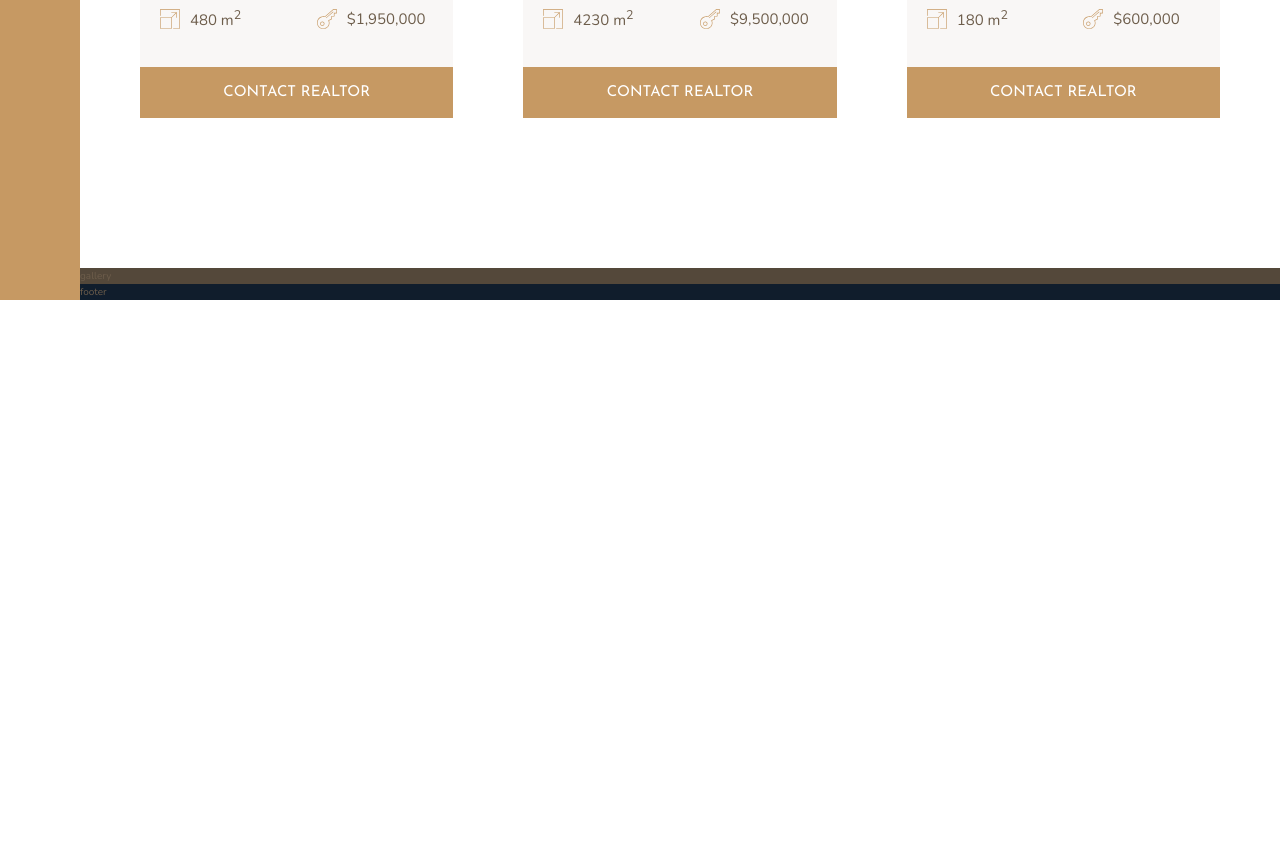
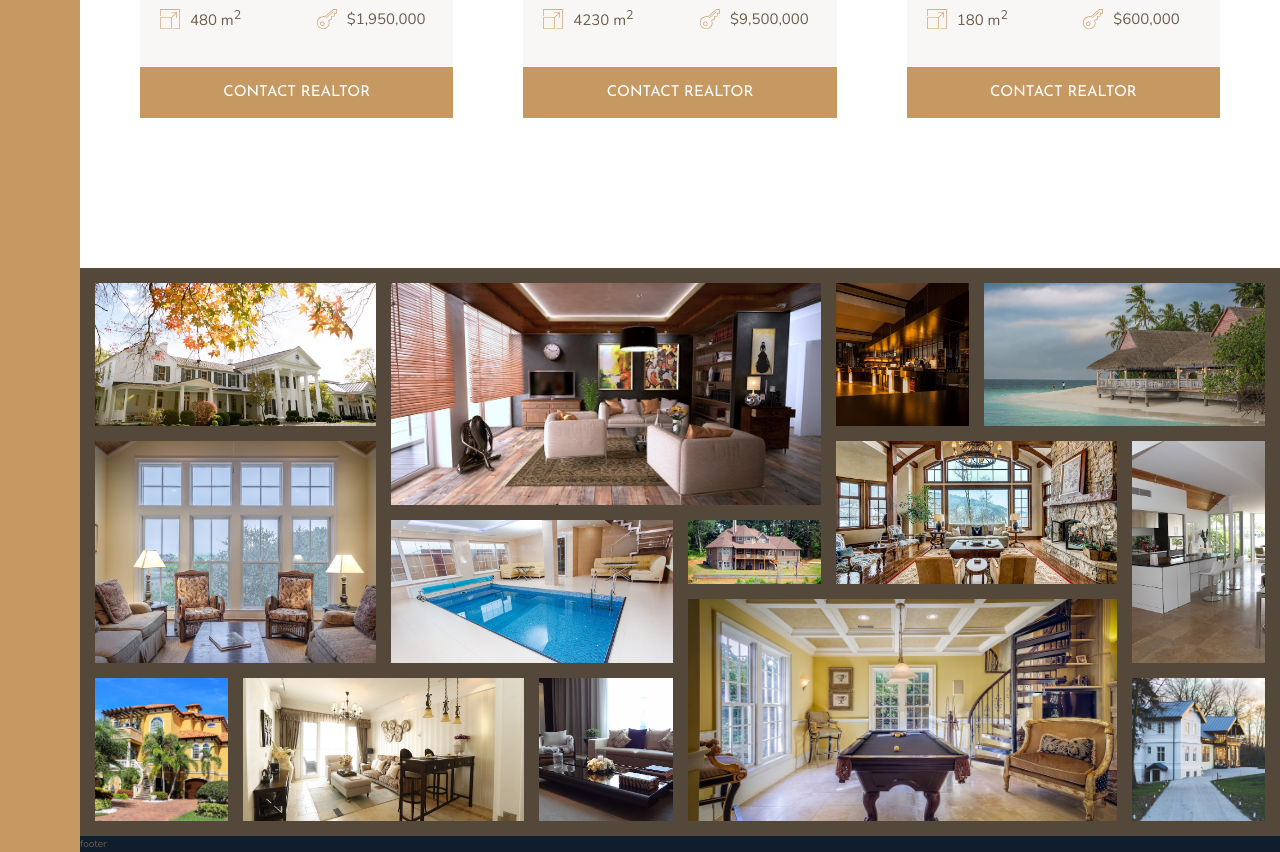
Before and after one commit to ryan258/proto--real-estate-agency, a website: page index.html in a window 1280 px wide. Shown: the part 2804-3656 px from the top of the page. Before the commit the page ends 3104 px from the top, so only its background shows below. Drawn offline with nearby package versions, Linux system fonts and the light colour scheme.

Commit message:
Create images gallery section.

```diff
--- a/index.html
+++ b/index.html
@@ -273,7 +273,25 @@
         <button class="btn home__btn">Contact realtor</button>
       </div>
     </section>
-    <section class="gallery">gallery</section>
+    <section class="gallery">
+      <!-- complex emmet code
+      (figure.gallery__item.gallery__item--$>img.gallery__img[src="img/gal-$.jpeg"][alt="Gallery image $"])*14
+      -->
+      <figure class="gallery__item gallery__item--1"><img src="img/gal-1.jpeg" alt="Gallery image 1" class="gallery__img" /></figure>
+      <figure class="gallery__item gallery__item--2"><img src="img/gal-2.jpeg" alt="Gallery image 2" class="gallery__img" /></figure>
+      <figure class="gallery__item gallery__item--3"><img src="img/gal-3.jpeg" alt="Gallery image 3" class="gallery__img" /></figure>
+      <figure class="gallery__item gallery__item--4"><img src="img/gal-4.jpeg" alt="Gallery image 4" class="gallery__img" /></figure>
+      <figure class="gallery__item gallery__item--5"><img src="img/gal-5.jpeg" alt="Gallery image 5" class="gallery__img" /></figure>
+      <figure class="gallery__item gallery__item--6"><img src="img/gal-6.jpeg" alt="Gallery image 6" class="gallery__img" /></figure>
+      <figure class="gallery__item gallery__item--7"><img src="img/gal-7.jpeg" alt="Gallery image 7" class="gallery__img" /></figure>
+      <figure class="gallery__item gallery__item--8"><img src="img/gal-8.jpeg" alt="Gallery image 8" class="gallery__img" /></figure>
+      <figure class="gallery__item gallery__item--9"><img src="img/gal-9.jpeg" alt="Gallery image 9" class="gallery__img" /></figure>
+      <figure class="gallery__item gallery__item--10"><img src="img/gal-10.jpeg" alt="Gallery image 10" class="gallery__img" /></figure>
+      <figure class="gallery__item gallery__item--11"><img src="img/gal-11.jpeg" alt="Gallery image 11" class="gallery__img" /></figure>
+      <figure class="gallery__item gallery__item--12"><img src="img/gal-12.jpeg" alt="Gallery image 12" class="gallery__img" /></figure>
+      <figure class="gallery__item gallery__item--13"><img src="img/gal-13.jpeg" alt="Gallery image 13" class="gallery__img" /></figure>
+      <figure class="gallery__item gallery__item--14"><img src="img/gal-14.jpeg" alt="Gallery image 14" class="gallery__img" /></figure>
+    </section>
     <footer class="footer">footer</footer>
   </body>
 </html>
--- a/sass/_gallery.scss
+++ b/sass/_gallery.scss
@@ -1,4 +1,87 @@
+// start by thinking about the smallest item/unit in your grid
+// then you know you have to create a grid that is that specific in size
+// use this approach to get your shortest row and thinnest column size
+// then we can go nuts with the spanning
+// the more columns and rows, the more complex your gallery grid can get
+// and more variety in sizes and shapes
+//! and we can use object-fit to get img to conform to grid placement
+
 .gallery {
   background-color: $color-grey-dark-1;
   grid-column: full-start / full-end;
+  // we'll make an 8 by 7 grid
+  display: grid;
+  grid-template-columns: repeat(8, 1fr);
+  // height is directly tied to the viewport width, so we'll use vw
+  grid-template-rows: repeat(7, 5vw);
+  grid-gap: 1.5rem;
+  padding: 1.5rem;
+
+  &__img {
+    width: 100%;
+    height: 100%;
+    // object-fit requires that you manually set the width and height
+    object-fit: cover;
+    display: block; // to eliminate that inline white-space
+  }
+
+  &__item {
+    // position items
+    &--1 {
+      grid-row: 1 / span 2;
+      grid-column: 1 / span 2;
+    }
+    &--2 {
+      grid-row: 1 / span 3;
+      grid-column: 3 / span 3;
+    }
+    &--3 {
+      grid-row: 1 / span 2;
+      grid-column: 6 / span 1;
+    }
+    &--4 {
+      grid-row: 1 / span 2;
+      grid-column: 7 / span 2;
+    }
+    &--5 {
+      grid-row: 3 / span 3;
+      grid-column: 1 / span 2;
+    }
+    &--6 {
+      grid-row: 4 / span 2;
+      grid-column: 3 / span 2;
+    }
+    &--7 {
+      grid-row: 4 / span 1;
+      grid-column: 5 / span 1;
+    }
+    &--8 {
+      grid-row: 3 / span 2;
+      grid-column: 6 / span 2;
+    }
+    &--9 {
+      grid-row: 3 / span 3;
+      grid-column: 8 / span 1;
+    }
+    &--10 {
+      grid-row: 6 / span 2;
+      grid-column: 1 / span 1;
+    }
+    &--11 {
+      grid-row: 6 / span 2;
+      grid-column: 2 / span 2;
+    }
+    &--12 {
+      grid-row: 6 / span 2;
+      grid-column: 4 / span 1;
+    }
+    &--13 {
+      grid-row: 5 / span 3;
+      grid-column: 5 / span 3;
+    }
+    &--14 {
+      grid-row: 6 / span 2;
+      grid-column: 8 / span 1;
+    }
+  }
 }
--- a/sass/_typography.scss
+++ b/sass/_typography.scss
@@ -11,6 +11,7 @@
   &-1 {
     @extend %heading;
     &--dark {
+      color: $color-grey-dark-1;
     }
   }
   &-2 {
@@ -33,6 +34,7 @@
     text-transform: uppercase;
 
     &--dark {
+      color: $color-grey-dark-1;
     }
   }
   &-4 {
```
Also changed, not shown: css/style.css.
